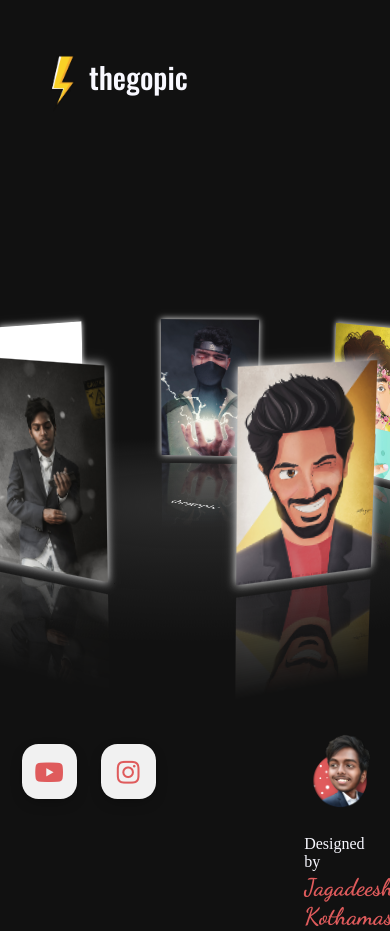
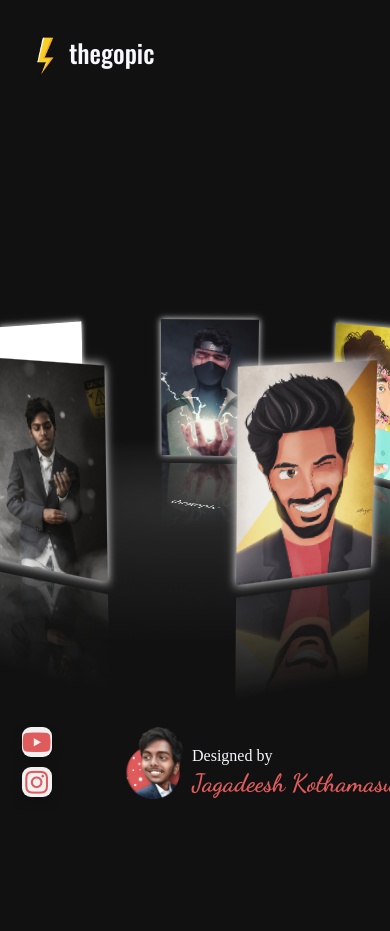
Before and after one commit to Jagadeesh-Kothamasum/gopicfinal, a plain HTML site: page index.html in a window 390 px wide. Shown: the top 931 px of the page. After the commit the page ends 844 px from the top, so only its background shows below. Drawn offline with nearby package versions, Linux system fonts and the light colour scheme.

Commit message:
Update index.css

```diff
--- a/index.css
+++ b/index.css
@@ -262,3 +262,94 @@ body {
     padding-top: 0;
     float: left;
 }
+
+
+@media screen and (max-width: 600px) {
+
+
+
+
+  #brand-name{
+    text-decoration: none;
+    font-size: 160%;
+    color: ghostwhite;
+    font-family: 'Oswald', sans-serif;
+    position: relative;
+    top: 8px;
+    float: left;
+}
+
+.logo{
+    width: 65px;
+    height: 65px;
+    background-color: transparent;
+    position: relative;
+    top: 0px;
+    left: 8px;
+    float: left;
+}
+#brand-details{
+    position: absolute;
+    top: 3%;
+    left: 1%;
+}
+
+
+
+
+
+
+
+#social-icons{
+  position: absolute;
+  top:85vh;
+
+  left: 3%;
+}
+
+.btn {
+width: 30px;
+height: 30px;
+margin: 10px;
+  font-size: 50px;
+color: #df5b5c;
+overflow: hidden;
+position: relative;
+border-radius: 30%;
+background: #f1f1f1;
+text-decoration: none;
+box-shadow: 0 5px 15px -5px #00000070;
+display: flex;
+flex-direction: column;
+align-items: center;
+justify-content: center;
+}
+
+
+
+
+
+
+
+
+#developer{
+  left:30%;
+  top:85%;
+  width: 80%;
+
+}
+#img-me{
+
+}
+#Dev{
+ position: absolute;
+ top: 35%
+
+}
+.My-Name{
+top:60%;
+position: absolute;
+font-size: 25px;
+}
+
+}
```
